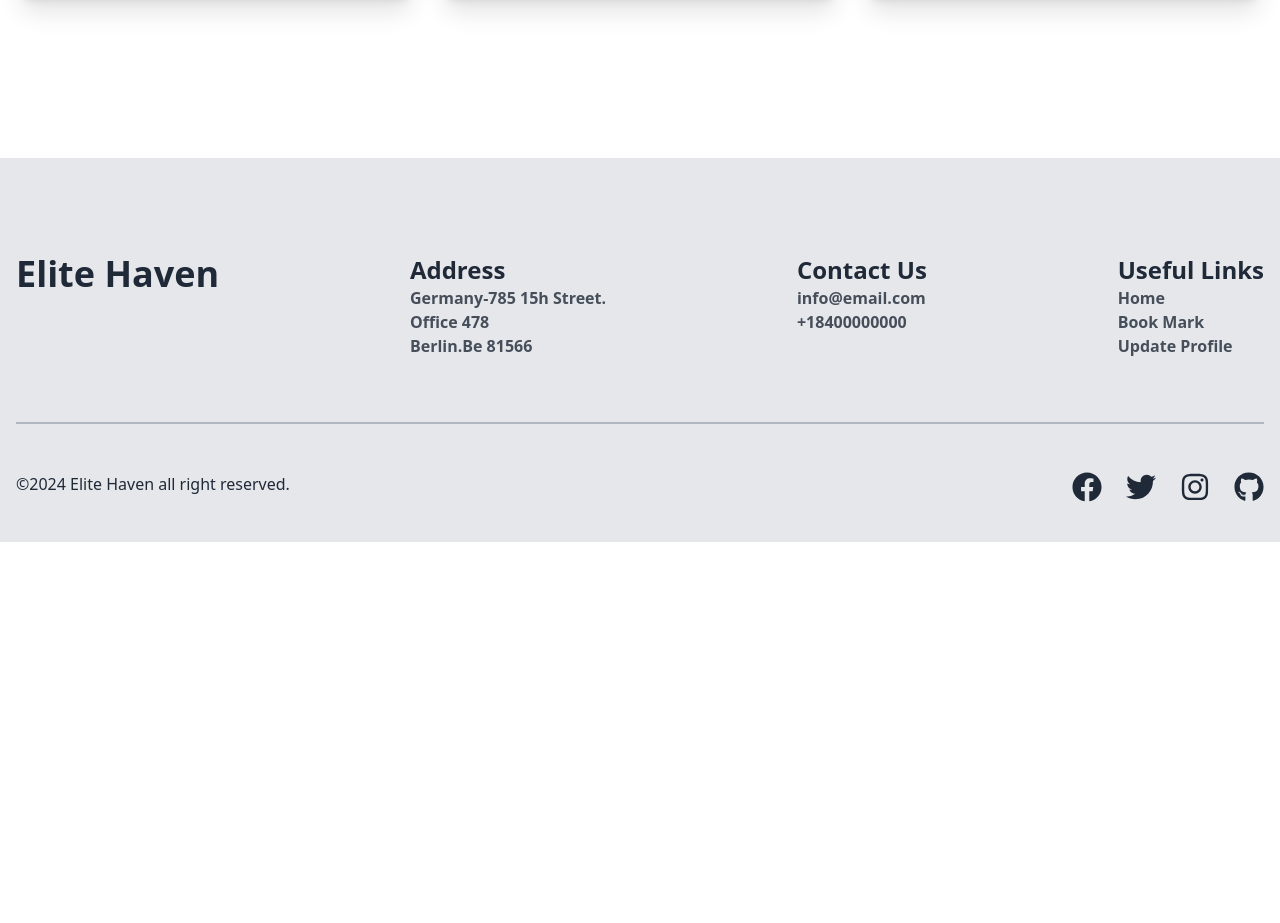
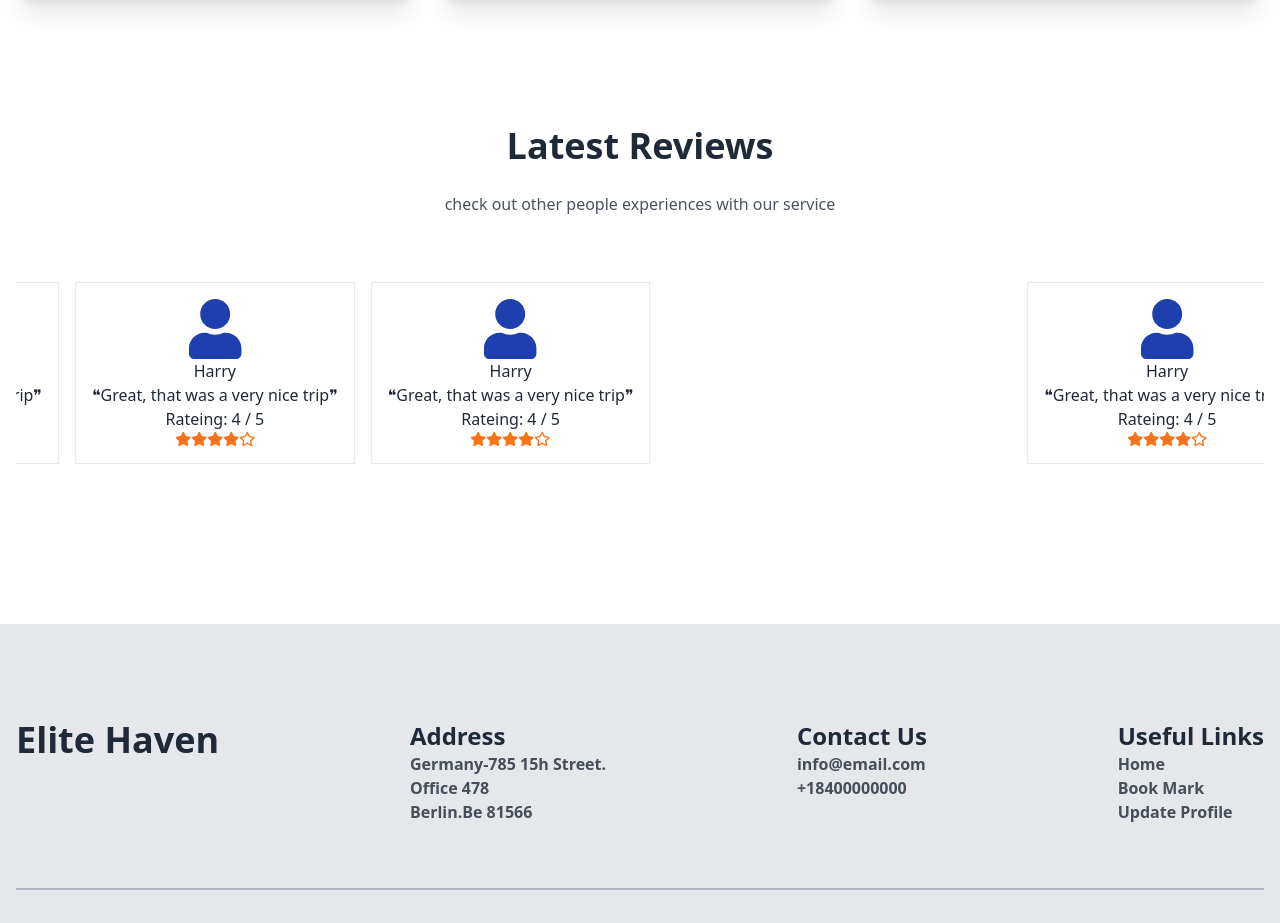
Before and after one commit to sojibislam9878/Elite_Haven_a9, a React (Vite) app: page / in a window 1280 px wide. Shown: the part 3240-4163 px from the top of the page. Before the commit the page ends 3782 px from the top, so only its background shows below. Built offline with nearby package versions, Linux system fonts and the light colour scheme; no server answers.

Commit message:
reviews section added

```diff
--- a/package.json
+++ b/package.json
@@ -15,6 +15,7 @@
     "match-sorter": "^6.3.4",
     "react": "^18.2.0",
     "react-dom": "^18.2.0",
+    "react-fast-marquee": "^1.6.4",
     "react-hook-form": "^7.51.2",
     "react-icons": "^5.0.1",
     "react-router-dom": "^6.22.3",
--- a/src/Pages/BookMark.jsx
+++ b/src/Pages/BookMark.jsx
@@ -9,7 +9,7 @@ const BookMark = () => {
   }
   return (
     <div className="container mx-auto p-4 mt-6">
-      <h1 className="text-3xl font-bold text-center">Book Marked Property:</h1>
+      <h1 className="text-3xl font-bold lg:text-center ">Book Marked Property:</h1>
       <div className="grid lg:grid-cols-3 gap-6 mt-6">
       {estateCardLS.map((items) => (
         <BookMarkCard key={items.id} items={items}></BookMarkCard>
--- a/src/Pages/CardDetails.jsx
+++ b/src/Pages/CardDetails.jsx
@@ -32,10 +32,15 @@ const CardDetails = () => {
           backgroundRepeat: "no-repeat",
           backgroundPosition: "center",
         }}
-        className=" w-full h-[40rem] lg:h-[43.75rem] mx-auto rounded-xl object-cente"
+        className=" w-full h-[40rem] lg:h-[43.75rem] mx-auto rounded-xl object-cente relative"
       >
         <div className="flex justify-center items-center h-full">
           <h1 className="text-white text-4xl font-bold">{segment_name}</h1>
+        </div>
+        <div
+        onClick={()=>{addBookMark(singleCard)}}
+        className="absolute right-10 top-10 bg-white p-3 bg-opacity-40 rounded-xl text-pink-600 hover:cursor-pointer">
+        <span className="material-symbols-outlined">bookmark_add</span>
         </div>
       </div>
       <div className=" mt-6">
@@ -74,7 +79,7 @@ const CardDetails = () => {
         <div className="mt-6">
           <button
           onClick={()=>{addBookMark(singleCard)}}
-          className="btn bg-blue-500 text-white w-1/2 text-xl">
+          className="btn bg-gradient-to-r from-[#4facfe] to-blue-500 text-white text-xl">
             Add to BookMark
           </button>
         </div>
--- a/src/Pages/Home.jsx
+++ b/src/Pages/Home.jsx
@@ -8,13 +8,14 @@ import "swiper/css/pagination";
 import "swiper/css/scrollbar";
 import EsatateCard from "../components/EsatateCard";
 import useFetchData from "../Hooks/useFetchData";
+import Reviews from "../components/Reviews";
 const Home = () => {
-  const {data}= useFetchData()
+  const { data } = useFetchData();
   console.log(data);
   return (
     <div>
       <Swiper
-        modules={[Navigation, Pagination, A11y ,Autoplay]}
+        modules={[Navigation, Pagination, A11y, Autoplay]}
         autoplay={{
           delay: 3000,
           disableOnInteraction: false,
@@ -93,7 +94,7 @@ const Home = () => {
               backgroundPosition: "center",
             }}
           >
-           <div className="container mx-auto p-4 text-white text-center">
+            <div className="container mx-auto p-4 text-white text-center">
               <h3 className="lg:text-4xl text-2xl lg:pt-80 pt-20">
                 WANA FIND YOUR DREAM HOME !
               </h3>
@@ -127,12 +128,12 @@ const Home = () => {
         </div>
         {/* section body  */}
         <div className="grid lg:grid-cols-3 gap-6 mt-16">
-
-         {
-          data.map(card=><EsatateCard card={card}  key={card.id}></EsatateCard>)
-         }
-
+          {data.map((card) => (
+            <EsatateCard card={card} key={card.id}></EsatateCard>
+          ))}
         </div>
+        {/* review  */}
+        <Reviews></Reviews>
       </div>
     </div>
   );
--- /dev/null
+++ b/src/components/Reviews.jsx
@@ -0,0 +1,92 @@
+
+import { FaUser } from "react-icons/fa";
+import { FaStar } from "react-icons/fa";
+import { FaRegStar } from "react-icons/fa";
+import Marquee from "react-fast-marquee";
+
+
+const Reviews = () => {
+    return (
+        <div className="mt-32">
+            {/* review */}
+          <div>
+            <div className="text-center">
+              <h3 className="text-4xl font-extrabold">Latest Reviews</h3>
+              <p className="opacity-80 leading-7 mt-6">check out other people experiences with our service</p>
+            </div>
+            {/* card cantainer */}
+            <div className=" mt-16 ">
+              {/* cards */}
+              <Marquee pauseOnHover={true} speed={40}>
+              <div className="border min-h-20 text-center p-4 ml-4">
+                {/* profile */}
+                <div className="text-6xl text-center flex justify-center text-blue-800">
+                  <FaUser />
+                </div>
+                <div>
+                  <h1>Harry</h1>
+                  <p>❝Great, that was a very nice trip❞</p>
+                  <p>Rateing: 4 / 5</p>
+                  {/* stars */}
+                  <div className="flex text-orange-500 justify-center">
+                    <FaStar />
+                    <FaStar />
+                    <FaStar />
+                    <FaStar />
+                    <FaRegStar />
+                  </div>
+                </div>
+              </div>
+              {/* card end */}
+              {/* cards */}
+
+              <div className="border min-h-20 text-center p-4 ml-4">
+                {/* profile */}
+                <div className="text-6xl text-center flex justify-center text-blue-800">
+                  <FaUser />
+                </div>
+                <div>
+                  <h1>Harry</h1>
+                  <p>❝Great, that was a very nice trip❞</p>
+                  <p>Rateing: 4 / 5</p>
+                  {/* stars */}
+                  <div className="flex text-orange-500 justify-center">
+                    <FaStar />
+                    <FaStar />
+                    <FaStar />
+                    <FaStar />
+                    <FaRegStar />
+                  </div>
+                </div>
+              </div>
+              {/* card end */}
+              {/* cards */}
+              <div className="border min-h-20 text-center p-4 ml-4">
+                {/* profile */}
+                <div className="text-6xl text-center flex justify-center text-blue-800">
+                  <FaUser />
+                </div>
+                <div>
+                  <h1>Harry</h1>
+                  <p>❝Great, that was a very nice trip❞</p>
+                  <p>Rateing: 4 / 5</p>
+                  {/* stars */}
+                  <div className="flex text-orange-500 justify-center">
+                    <FaStar />
+                    <FaStar />
+                    <FaStar />
+                    <FaStar />
+                    <FaRegStar />
+                  </div>
+                </div>
+              </div>
+              {/* card end */}
+              </Marquee>
+            </div>
+          {/* card container end  */}
+          </div>
+        </div>
+    );
+};
+
+export default Reviews;
```
Also changed, not shown: public/clintbg.png (added), 1 other file (tests, documents, lock files or other folders).
